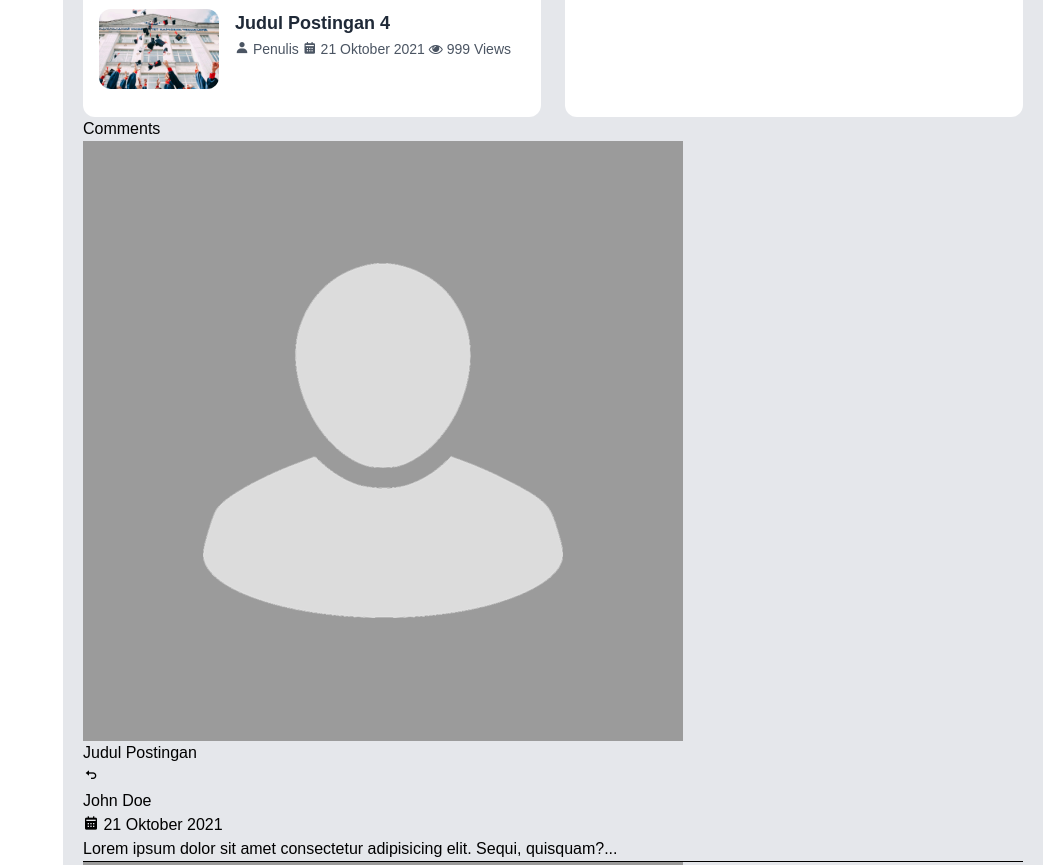
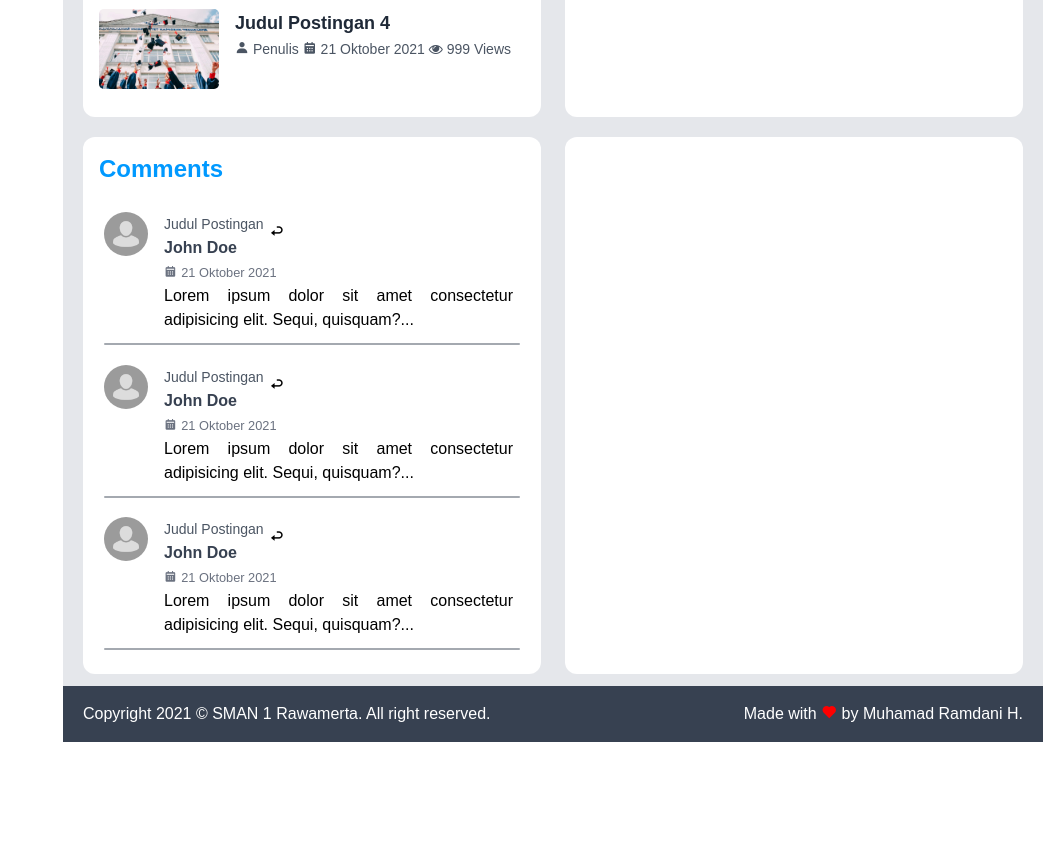
Before and after one commit to mrh275/semesta-admin, a website built with Vite: page index.html in a window 1280 px wide. Shown: the part 806-1671 px from the top of the page, without its empty margins (237-1280 px from the left). After the commit the page ends 1548 px from the top, so only its background shows below. Built offline with nearby package versions, Linux system fonts and the light colour scheme; a script that the page names is missing; files whose address does not match are found by name.

Commit message:
added some properties for comment section preview

```diff
--- a/css/page.css
+++ b/css/page.css
@@ -15,11 +15,13 @@
         @apply flex justify-between sm:justify-evenly flex-wrap my-2
     }
 
-    .content .statistics {
+    .content .statistics,
+    .content .second-container {
         @apply w-full rounded-xl flex justify-between;
     }
 
-    .statistics .stat-card {
+    .statistics .stat-card,
+    .second-container .stat-card {
         @apply w-1/2 bg-white p-4 rounded-xl;
     }
 
@@ -28,7 +30,8 @@
     }
 
     .popular-post-title,
-    .visitor-chart-header {
+    .visitor-chart-header,
+    .comment-preview-title {
         @apply mb-4 text-2xl font-bold text-primary;
     }
 
@@ -56,11 +59,39 @@
         @apply relative w-full;
     }
 
+    .second-container .stat-card {
+        @apply mt-5;
+    }
+
+    .second-container .stat-card.comment-preview {
+        @apply mr-3;
+    }
+
+    .second-container .stat-card:nth-child(2) {
+        @apply ml-3;
+    }
+
+    .stat-card.comment-preview .comment-view-card {
+        @apply flex;
+    }
+
+    .comment-view-card .comment-img {
+        @apply rounded-full;
+    }
+
+    .post-comment {
+        @apply text-sm text-gray-600 inline;
+    }
+
     .footer {
         @apply bg-gray-700;
     }
 
 }
+
+/* .content {
+    padding-top: 67px;
+} */
 
 .card {
     position: relative;
@@ -98,7 +129,7 @@
 .card .count-number {
     position: absolute;
     top: 10px;
-    font-size: 48px;
+    font-size: 42px;
     height: max-content;
     padding: 0;
     font-weight: 600;
@@ -148,7 +179,7 @@
 .popular-post-img {
     min-width: 90px;
     max-width: 120px;
-    border-radius: 12px;
+    border-radius: 5px;
 }
 
 .popular-post-body .popular-post-card.slick-slide {
@@ -167,6 +198,66 @@ canvas#visitor-chart {
     height: 40vh !important;
     margin: 10px 0 10px 0;
 }
-/* .footer {
-    height: 40px;
-} */
+
+.comment-view-card {
+    padding-top: .7rem;
+    padding-bottom: .7rem;
+    padding-left: 5px;
+    padding-right: 12px;
+}
+
+.comment-view-card .comment-img {
+    min-width: 44px;
+    max-width: 44px;
+    margin-right: 16px;
+}
+
+.post-comment {
+    font-weight: 500;
+}
+
+i.bx-undo {
+    transform: rotate(180deg)
+                scaleX(-1)
+                translateY(-50%);
+    font-size: 1.1rem;
+}
+
+.comment-user {
+    color: #374151;
+    font-weight: 600;
+}
+
+.comment-card-body .bxs-calendar,
+.comment-card-body .date-comment {
+    font-size: .8rem;
+    color: #6B7280;
+    font-weight: 500;
+}
+
+.comment-text {
+    text-align: justify;
+    word-wrap: break-word;
+    word-spacing: normal;
+}
+
+hr.comment-break {
+    border-top: 2px solid #4B556380;
+    margin-bottom: 8px;
+    margin-left: 5px;
+    margin-right: 5px;
+    border-radius: 2px;
+}
+
+.footer {
+    height: 56px;
+    color: white;
+    padding: 10px 20px;
+    display: flex;
+    justify-content: space-between;
+    align-items: center;
+}
+
+.footer .bxs-heart {
+    color: red;
+}
```
Also changed, not shown: build/page.css.
